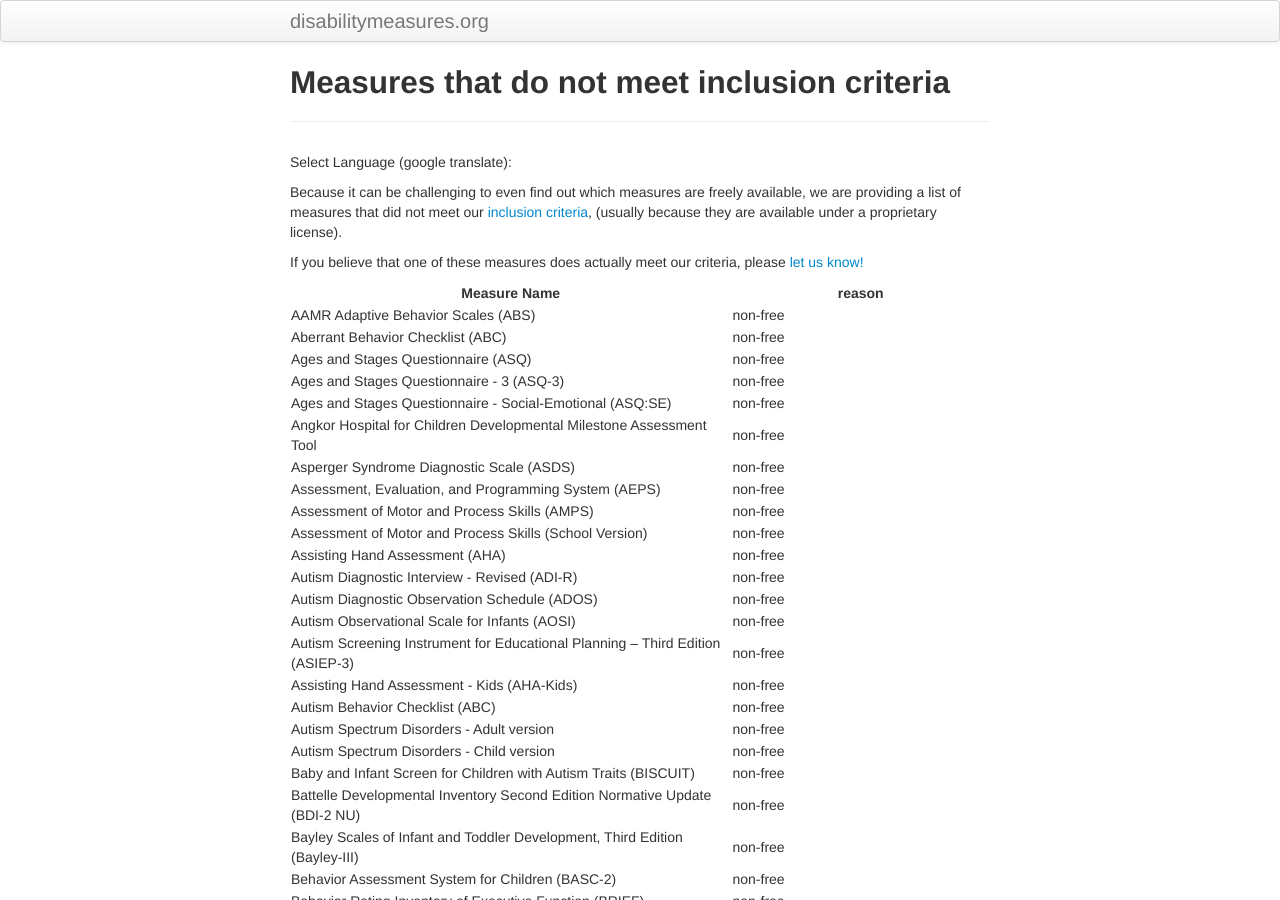
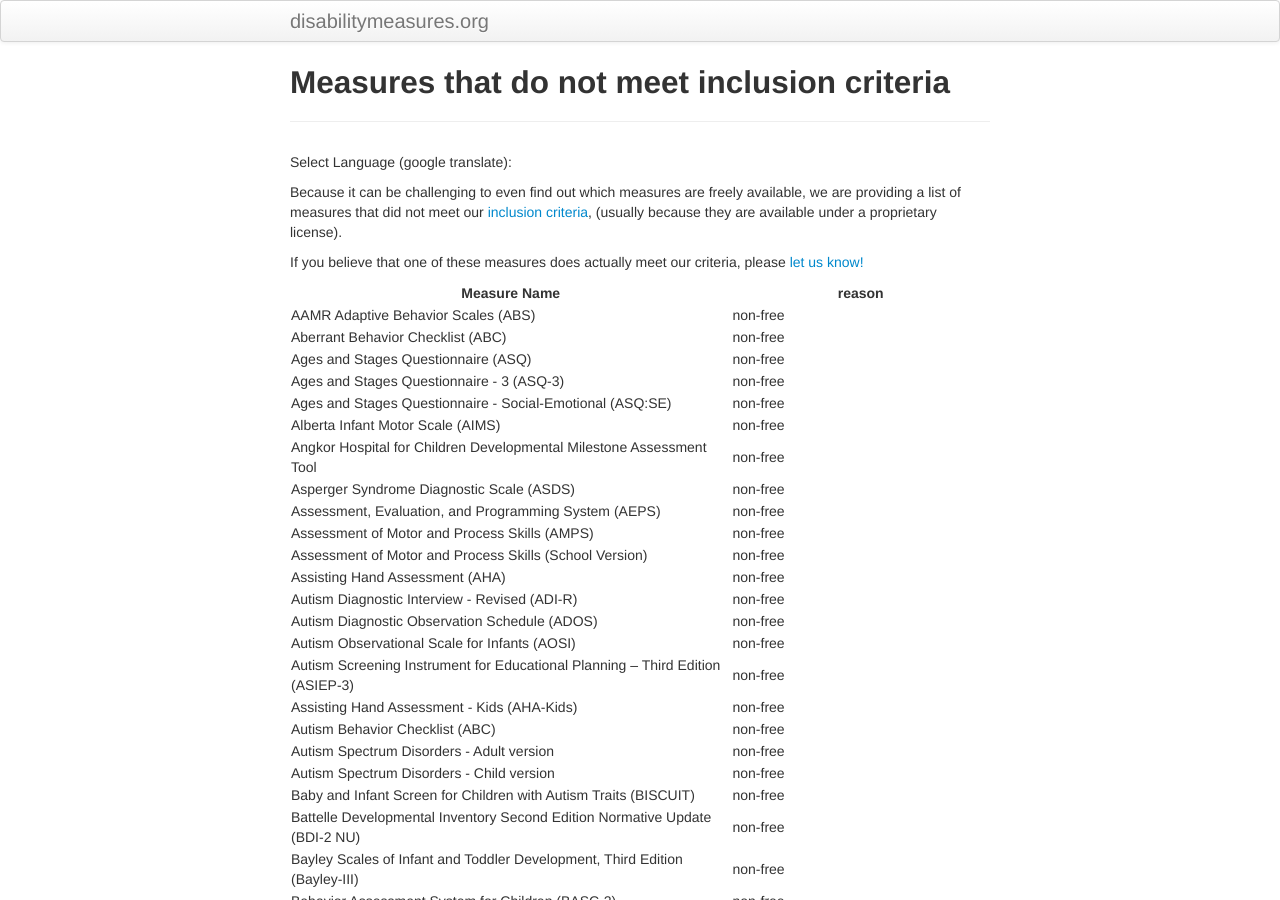
Before and after one commit to mjmaenner/disabilitymeasures, a Jekyll site: the page built from pages/donotqualify.md, in a window 1280 px wide and 900 px high. Built offline with Jekyll 4.4.1, drawn with Linux system fonts in a browser that asks for light colours.

Commit message:
added AIMS

```diff
--- a/pages/donotqualify.md
+++ b/pages/donotqualify.md
@@ -24,6 +24,7 @@ Aberrant Behavior Checklist (ABC) | non-free
 Ages and Stages Questionnaire (ASQ) | non-free
 Ages and Stages Questionnaire - 3 (ASQ-3) | non-free
 Ages and Stages Questionnaire - Social-Emotional (ASQ:SE) | non-free
+Alberta Infant Motor Scale (AIMS) | non-free
 Angkor Hospital for Children Developmental Milestone Assessment Tool | non-free
 Asperger Syndrome Diagnostic Scale (ASDS)| non-free
 Assessment, Evaluation, and Programming System (AEPS) | non-free
```
